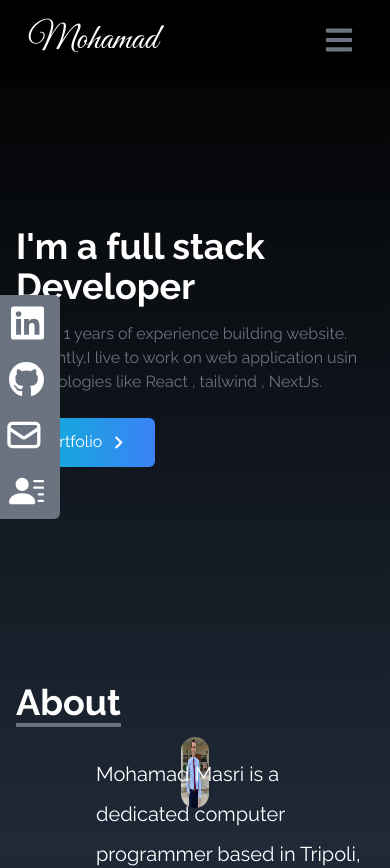
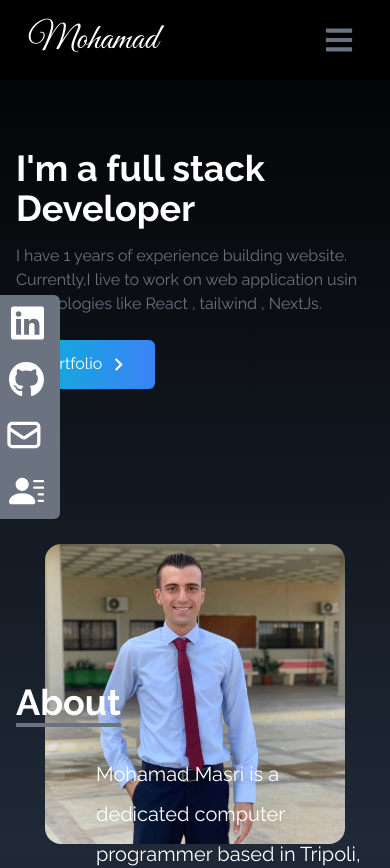
Before and after one commit to Mohamadmasri123/portfolio, a React (Create React App) app: page / in a window 390 px wide. Shown: the top 868 px of the page. Built offline with nearby package versions, Linux system fonts and the light colour scheme; the HTML template or start-up script is replaced by a standard one.

Commit message:
edit responsive

```diff
--- a/src/components/Home.jsx
+++ b/src/components/Home.jsx
@@ -24,8 +24,8 @@ const Home = () => {
           </div>
 
         </div>
-        <div className='flex flex-col justify-center '>
-            <img src={mee} alt="myProfile" className='rounded-2xl mx-auto w-2/5 h-2/4  md:w-full' />
+        <div className='flex   justify-center '>
+            <img src={mee} alt="myProfile" className='rounded-2xl mx-auto lg:w-[700px] lg:h-[500px]  h-[300px] w-[300px] md:w-full' />
           </div>
       </div>
 
```
